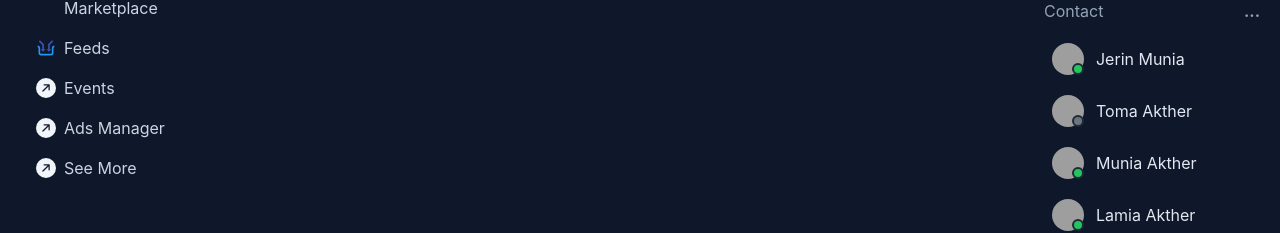
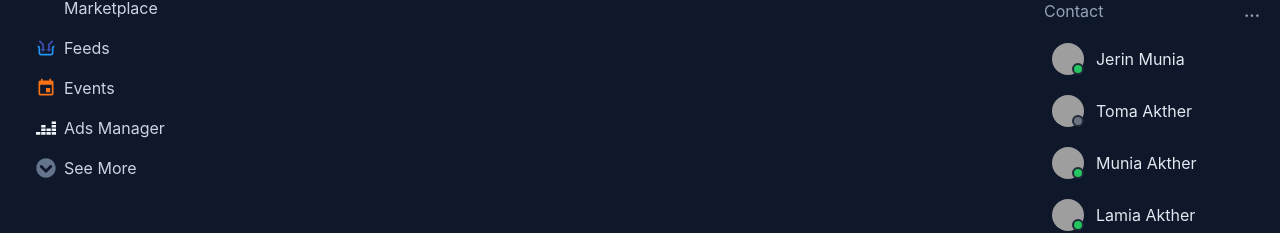
Before and after one commit to dipankar11137/Social-Media, a React (Create React App) app in the folder social-media-client/: page / in a window 1280 px wide. Shown: the part 386-619 px from the top of the page. Built offline with nearby package versions, Linux system fonts and the light colour scheme; no server answers; grey boxes are pictures that could not be loaded; some icons are missing.

Commit message:
add contact

```diff
--- a/social-media-client/src/Components/Pages/Home/Home Section/HomeSection.js
+++ b/social-media-client/src/Components/Pages/Home/Home Section/HomeSection.js
@@ -84,7 +84,7 @@ const HomeSection = ({ quire, handleRemove, setMId }) => {
               </button>
             )}
             <div className="flex justify-between  w-full ">
-              <div className="flex items-end">
+              <div className="flex items-end ">
                 <img
                   className="h-10 w-10 rounded-full"
                   src={quire?.img}
--- a/social-media-client/src/Components/Pages/Home/Home Section/LeftSide/LeftSide.js
+++ b/social-media-client/src/Components/Pages/Home/Home Section/LeftSide/LeftSide.js
@@ -3,11 +3,16 @@ import {
   BsArrowUpRightCircleFill,
   BsStopwatch,
 } from 'react-icons/bs';
-import { FaBookmark, FaUserFriends } from 'react-icons/fa';
+import {
+  FaBookmark,
+  FaChevronCircleDown,
+  FaDeezer,
+  FaUserFriends,
+} from 'react-icons/fa';
 import { FaLandmarkFlag } from 'react-icons/fa6';
 import { FcFeedIn } from 'react-icons/fc';
 import { GoHome } from 'react-icons/go';
-import { MdGroups, MdOndemandVideo } from 'react-icons/md';
+import { MdEvent, MdGroups, MdOndemandVideo } from 'react-icons/md';
 
 
 const LeftSide = ({ handleHome }) => {
@@ -117,18 +122,18 @@ const LeftSide = ({ handleHome }) => {
             } w-[180px] p-2 rounded-lg cursor-pointer`}
           >
             <button className="flex gap-2 items-center  pl-2 ">
-              <FcFeedIn  className="text-xl text-slate-100" />
+              <FcFeedIn className="text-xl text-slate-100" />
               Feeds
             </button>
           </div>
           <div
-            onClick={() => setButton('button5')}
+            onClick={() => setButton('button150')}
             className={`${
-              button === 'button5' ? 'bg-slate-800' : 'hover:bg-slate-800 '
+              button === 'button150' ? 'bg-slate-800' : 'hover:bg-slate-800 '
             } w-[180px] p-2 rounded-lg cursor-pointer`}
           >
             <button className="flex gap-2 items-center  pl-2 ">
-              <BsArrowUpRightCircleFill className="text-xl text-slate-100" />
+              <MdEvent className="text-xl text-orange-500" />
               Events
             </button>
           </div>
@@ -139,18 +144,18 @@ const LeftSide = ({ handleHome }) => {
             } w-[180px] p-2 rounded-lg cursor-pointer`}
           >
             <button className="flex gap-2 items-center  pl-2 ">
-              <BsArrowUpRightCircleFill className="text-xl text-slate-100" />
+              <FaDeezer className="text-xl text-slate-100" />
               Ads Manager
             </button>
           </div>
           <div
-            onClick={() => setButton('button5')}
+            onClick={() => setButton('button11')}
             className={`${
-              button === 'button5' ? 'bg-slate-800' : 'hover:bg-slate-800 '
+              button === 'button11' ? 'bg-slate-800' : 'hover:bg-slate-800 '
             } w-[180px] p-2 rounded-lg cursor-pointer`}
           >
             <button className="flex gap-2 items-center  pl-2 ">
-              <BsArrowUpRightCircleFill className="text-xl text-slate-100" />
+              <FaChevronCircleDown className="text-xl text-slate-500 " />
               See More
             </button>
           </div>
--- a/social-media-client/src/Components/Share/Navbar.js
+++ b/social-media-client/src/Components/Share/Navbar.js
@@ -90,7 +90,7 @@ const Navbar = ({ setSearchGet }) => {
             <input
               value={searchQuery}
               onChange={handleSearch}
-              placeholder="🔍 Search Queries"
+              placeholder="🔍 Search Post"
               className="bg-slate-700 w-[550px] pl-3 p-[5px] rounded-lg text-slate-100"
               type="text"
               name=""
```
